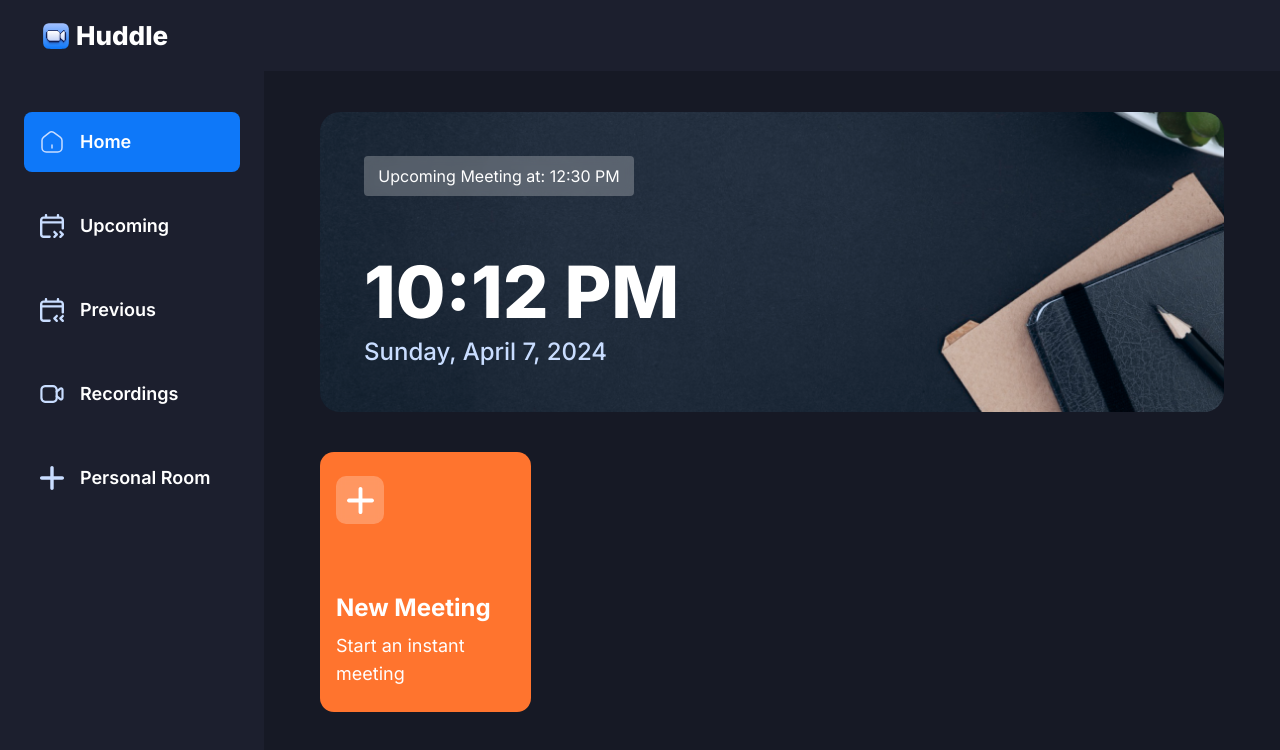
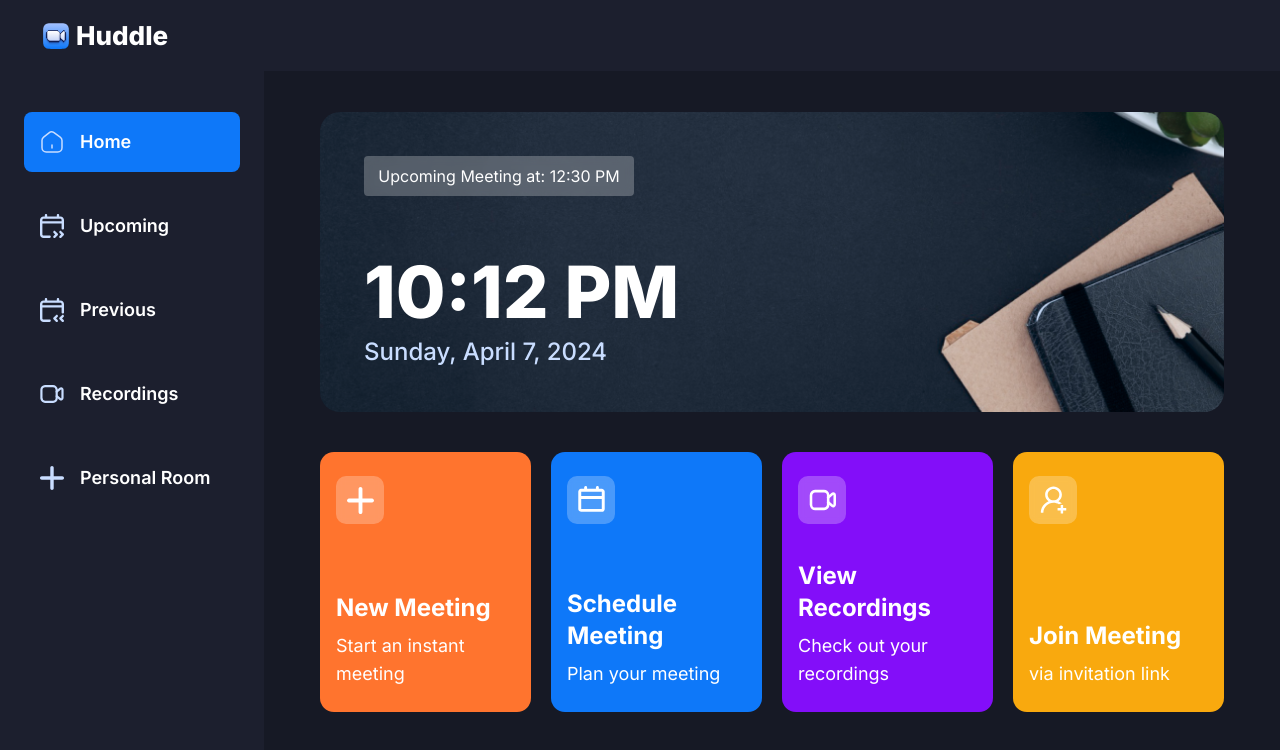
Before and after one commit to DoodleHub/huddle, a Next.js app: page / in a window 1280 px wide. Shown: the top 750 px of the page. Built offline with nearby package versions, Linux system fonts and the light colour scheme; no server answers.

Commit message:
feat: create reusable home card and other meeting type cards

```diff
--- /dev/null
+++ b/components/HomeCard.tsx
@@ -0,0 +1,39 @@
+import { cn } from '@/lib/utils';
+import Image from 'next/image';
+
+interface HomeCardProps {
+  className: string;
+  img: string;
+  title: string;
+  description: string;
+  handleClick: () => void;
+}
+
+const HomeCard = ({
+  className,
+  img,
+  title,
+  description,
+  handleClick,
+}: HomeCardProps) => {
+  return (
+    <div
+      className={cn(
+        'px-4 py-6 flex flex-col justify-between w-full xl:max-w-[270px] min-h-[260px] rounded-[14px] cursor-pointer',
+        className
+      )}
+      onClick={handleClick}
+    >
+      <div className="flex-center glassmorphism size-12 rounded-[10px]">
+        <Image src={img} alt="meeting" width={27} height={27} />
+      </div>
+
+      <div className="flex flex-col gap-2">
+        <h1 className="text-2xl font-bold">{title}</h1>
+        <p className="text-lg font-normal">{description}</p>
+      </div>
+    </div>
+  );
+};
+
+export default HomeCard;
--- a/components/MeetingTypeList.tsx
+++ b/components/MeetingTypeList.tsx
@@ -1,28 +1,46 @@
 'use client';
 
-import Image from 'next/image';
+import { useState } from 'react';
+import { useRouter } from 'next/navigation';
+
+import HomeCard from './HomeCard';
 
 const MeetingTypeList = () => {
+  const router = useRouter();
+  const [meetingState, setMeetingState] = useState<
+    'isScheduleMeeting' | 'isJoiningMeeting' | 'isInstantMeeting' | undefined
+  >();
+
   return (
     <section className="grid grid-cols-1 gap-5 md:grid-cols-2 xl:grid-cols-4">
-      <div
-        className="bg-orange-1 px-4 py-6 flex flex-col justify-between w-full xl:max-w-[270px] min-h-[260px] rounded-[14px] cursor-pointer"
-        onClick={() => {}}
-      >
-        <div className="flex-center glassmorphism size-12 rounded-[10px]">
-          <Image
-            src="/icons/add-meeting.svg"
-            alt="meeting"
-            width={27}
-            height={27}
-          />
-        </div>
-
-        <div className="flex flex-col gap-2">
-          <h1 className="text-2xl font-bold">New Meeting</h1>
-          <p className="text-lg font-normal">Start an instant meeting</p>
-        </div>
-      </div>
+      <HomeCard
+        className="bg-orange-1"
+        img="/icons/add-meeting.svg"
+        title="New Meeting"
+        description="Start an instant meeting"
+        handleClick={() => setMeetingState('isInstantMeeting')}
+      />
+      <HomeCard
+        className="bg-blue-1"
+        img="/icons/schedule.svg"
+        title="Schedule Meeting"
+        description="Plan your meeting"
+        handleClick={() => setMeetingState('isScheduleMeeting')}
+      />
+      <HomeCard
+        className="bg-purple-1"
+        img="/icons/recordings.svg"
+        title="View Recordings"
+        description="Check out your recordings"
+        handleClick={() => router.push('/recordings')}
+      />
+      <HomeCard
+        className="bg-yellow-1"
+        img="/icons/join-meeting.svg"
+        title="Join Meeting"
+        description="via invitation link"
+        handleClick={() => setMeetingState('isJoiningMeeting')}
+      />
     </section>
   );
 };
```
